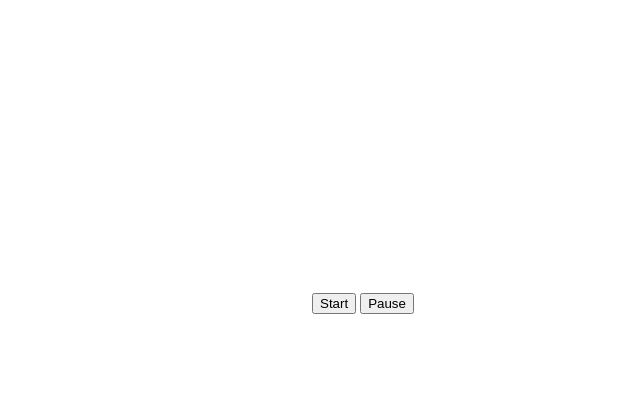
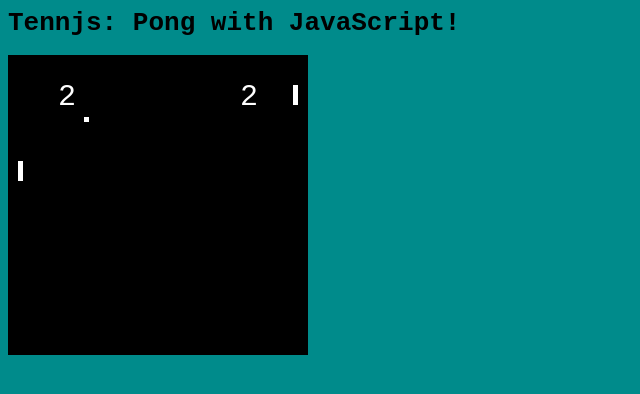
Before and after one commit to Frand0/tennjs, a plain HTML site: page index.html in a window 1280 px wide. Shown: the whole page, without its empty margins (0-640 px from the left). Drawn offline with Linux system fonts and the light colour scheme.

Commit message:
complete and mostly functional game

```diff
--- a/index.html
+++ b/index.html
@@ -3,12 +3,22 @@
 <head>
     <meta charset="UTF-8">
     <title>Tennjs</title>
+    <style>
+        body {
+            background-color: darkcyan;
+            font-family: monospace;
+        }
+
+        button {
+            background-color: gray;
+
+        }
+    </style>
 </head>
 
 <body>
+    <h1>Tennjs: Pong with JavaScript!</h1>
     <canvas id="canvas" width="300" height="300"></canvas>
-    <button id="startGame">Start</button>
-    <button id="pauseGame">Pause</button>
     <script src="script.js"></script>
 </body>
 
--- a/script.js
+++ b/script.js
@@ -4,14 +4,20 @@ let ctx = canvas.getContext("2d");
 let width = canvas.width;
 let height = canvas.height;
 
-
+const MAX_COMPUTER_SPEED = 2;
 
 // the ball
 const BALL_SIZE = 5;
-let ballPosition = { x: 20, y: 30 };
+let ballPosition;
 
-let xSpeed = 4;
-let ySpeed = 2;
+let xSpeed;
+let ySpeed;
+
+function initBall() {
+    ballPosition = { x: 100, y: 50 };
+    xSpeed = 4;
+    ySpeed = 2;
+}
 
 //paddles
 
@@ -21,6 +27,13 @@ const PADDLE_OFFSET = 10;
 
 let leftPaddleTop = 10;
 let rightPaddleTop = 30;
+
+//scoring
+
+let leftScore = 0;
+let rightScore = 0;
+
+let gameOver = false;
 
 document.addEventListener("mousemove", e => {
     rightPaddleTop = e.y - canvas.offsetTop;
@@ -32,7 +45,7 @@ function draw() {
     ctx.fillStyle = "black";
     ctx.fillRect(0, 0, width, height);
 
-    // The rrest remains white
+    // The rest remains white
     ctx.fillStyle = "white";
 
     // Draw ball
@@ -52,11 +65,39 @@ function draw() {
         PADDLE_WIDTH,
         PADDLE_HEIGHT
     );
+
+    //Draw scores
+    ctx.font = "30px monospace";
+    ctx.textAlign = "left";
+    ctx.fillText(leftScore.toString(), 50, 50);
+    ctx.textAlign = "right";
+    ctx.fillText(rightScore.toString(), width - 50, 50);
 };
+
+// left paddle opponent follows top and bottom points of ball
+
+function followBall() {
+    let ball = {
+        top: ballPosition.y,
+        bottom: ballPosition.y + BALL_SIZE
+    };
+    let leftPaddle = {
+        top: leftPaddleTop,
+        bottom: leftPaddleTop + PADDLE_HEIGHT
+    };
+
+    if (ball.top < leftPaddle.top) {
+        leftPaddleTop -= MAX_COMPUTER_SPEED;
+    } else if (ball.bottom > leftPaddle.bottom) {
+        leftPaddleTop += MAX_COMPUTER_SPEED;
+    };
+};
+
 
 function update() {
     ballPosition.x += xSpeed;
     ballPosition.y += ySpeed;
+    followBall();
 };
 
 function checkPaddleCollision(ball, paddle) {
@@ -68,6 +109,21 @@ function checkPaddleCollision(ball, paddle) {
         ball.bottom > paddle.top
     );
 };
+
+//adjust angle the ball bounces back at if it hits top or bottom of paddle
+
+function adjustAngle(distanceFromTop, distanceFromBottom) {
+    if (distanceFromTop < 0) {
+        // ball hits top of paddle, reduce ySpeed
+        console.log("Top hit!");
+        ySpeed -= 0.5;
+    } else if (distanceFromBottom < 0) {
+        // ball hits bottom of paddle, increase ySpeed
+        console.log("Bottom hit!");
+        ySpeed += 0.5;
+    };
+};
+
 
 // check when ball collides and reverse speed
 function checkCollision() {
@@ -94,54 +150,62 @@ function checkCollision() {
 
     if (checkPaddleCollision(ball, leftPaddle)) {
         //left p collision
+        let distanceFromTop = ball.top - leftPaddle.top;
+        let distanceFromBottom = leftPaddle.bottom - ball.bottom;
+        adjustAngle(distanceFromTop, distanceFromBottom);
         xSpeed = Math.abs(xSpeed);
     }
 
     if (checkPaddleCollision(ball, rightPaddle)) {
         //right p collision
+        let distanceFromTop = ball.top - rightPaddle.top;
+        let distanceFromBottom = rightPaddle.bottom - ball.bottom;
+        adjustAngle(distanceFromTop, distanceFromBottom);
         xSpeed = -Math.abs(xSpeed);
-    }
+    };
+
+    if (ball.left < 0) {
+        rightScore++;
+        initBall();
+    };
+
+    if (ball.right > width) {
+        leftScore++;
+        initBall();
+    };
+
+    if (leftScore > 9 || rightScore > 9) {
+        gameOver = true;
+    };
 
     if (ball.left < 0 || ball.right > width) {
         xSpeed = -xSpeed;
     };
+
     if (ball.top < 0 || ball.bottom > height) {
         ySpeed = -ySpeed;
     };
 };
 
-ballMove = false;
+function drawGameOver() {
+    ctx.fillStyle = "white";
+    ctx.font = "30px monospace";
+    ctx.textAlign = "center";
+    ctx.fillText("GAME OVER", width / 2, height / 2);
+}
 
 function gameLoop() {
     draw();
     update();
     checkCollision();
-    // call again after timeout
-    setTimeout(gameLoop, 30);
-    if (ballMove == true) {
-        xSpeed = 0;
-        ySpeed = 0;
+
+    if (gameOver) {
+        draw();
+        drawGameOver();
+    } else {
+        setTimeout(gameLoop, 25);
     };
 };
 
-function resetGame() {
-    xSpeed = 4;
-    ySpeed = 2;
-    ballMove = false;
-    clearTimeout(gameLoop);
-    ctx.clearRect(0, 0, width, height);
-};
-
-
-
-//Start, pause buttons
-
-document.querySelector("#startGame").addEventListener("click", e => {
-    resetGame();
-    gameLoop();
-});
-
-
-document.querySelector("#pauseGame").addEventListener("click", e => {
-    ballMove = true;
-});
+initBall();
+gameLoop();
```
